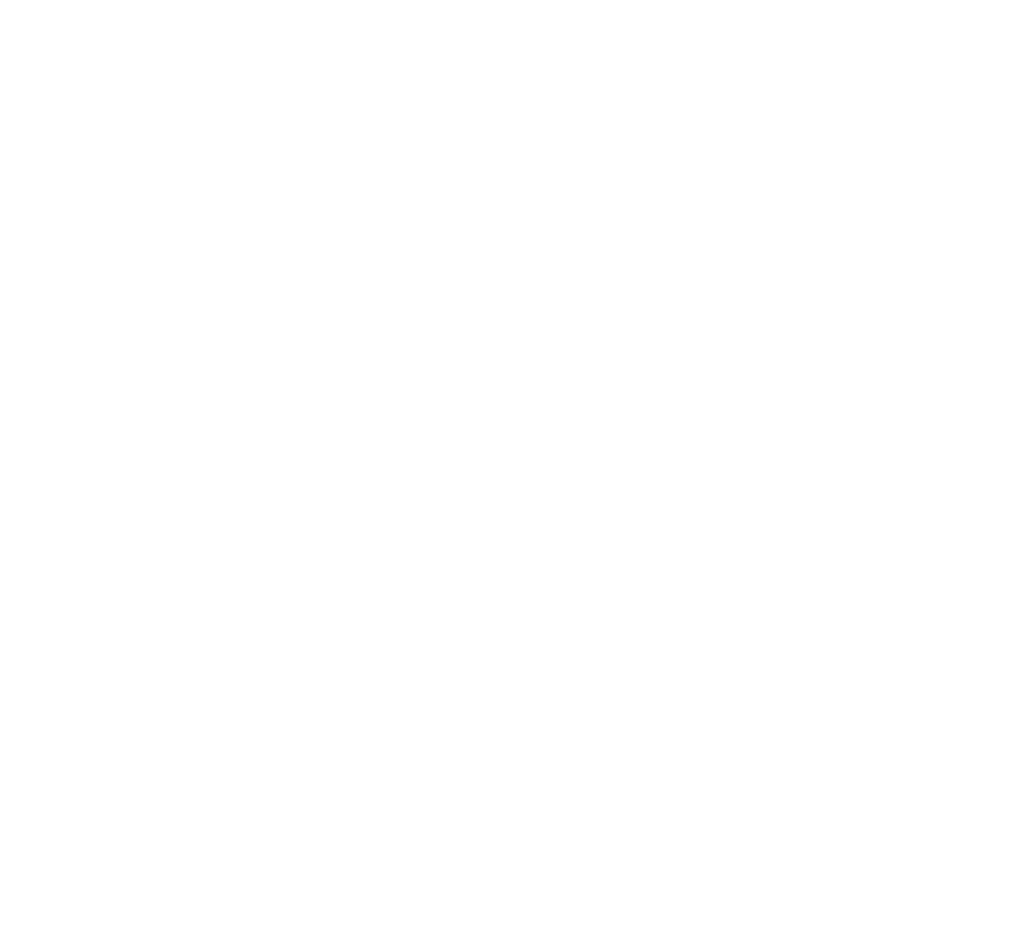
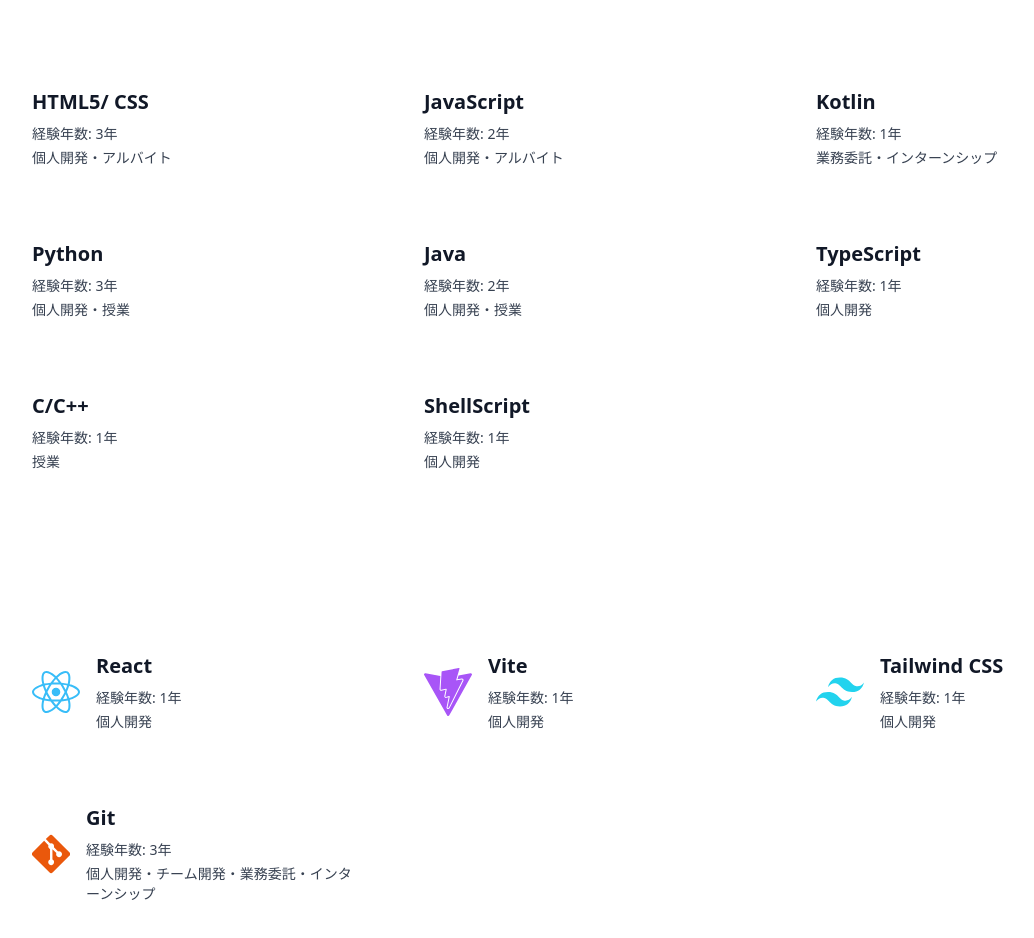
Before and after one commit to niyu07/niyu07-dev, a React app in the folder frontend/: page /tech in a window 1280 px wide. Shown: the part 240-1178 px from the top of the page, without its empty margins (56-1090 px from the left). Before the commit the page ends 800 px from the top, so only its background shows below. Built offline with nearby package versions, Linux system fonts and the light colour scheme; the HTML template or start-up script is replaced by a standard one.

Commit message:
feat: スキルとツールのリストを表示する新しいコンポーネントを追加し、Techページを更新

```diff
--- a/frontend/package.json
+++ b/frontend/package.json
@@ -13,6 +13,7 @@
     "lucide-react": "^0.575.0",
     "react": "^19.2.4",
     "react-dom": "^19.2.4",
+    "react-icons": "^5.5.0",
     "react-router-dom": "^7.13.1",
     "tailwind-merge": "^3.5.0",
     "tailwindcss-animate": "^1.0.7",
--- /dev/null
+++ b/frontend/src/components/tech/SkillList.tsx
@@ -0,0 +1,30 @@
+export default function SkillList() {
+  const skills = [
+    { name: "HTML5/ CSS", years: 3, scene: "個人開発・アルバイト" },
+    { name: "JavaScript", years: 2, scene: "個人開発・アルバイト" },
+    { name: "Kotlin", years: 1, scene: "業務委託・インターンシップ" },
+    { name: "Python", years: 3, scene: "個人開発・授業" },
+    { name: "Java", years: 2, scene: "個人開発・授業" },
+    { name: "TypeScript", years: 1, scene: "個人開発" },
+    { name: "C/C++", years: 1, scene: "授業" },
+    { name: "ShellScript", years: 1, scene: "個人開発" },
+  ];
+  return (
+    <section className="mb-16">
+      <h2 className="text-2xl md:text-3xl font-bold text-white mb-8">スキル</h2>
+      <div className="grid grid-cols-1 md:grid-cols-2 lg:grid-cols-3 gap-6">
+        {skills.map((skill, idx) => (
+          <div key={idx} className="bg-white/80 rounded-2xl p-6">
+            <h3 className="text-xl font-bold text-gray-900 mb-2">
+              {skill.name}
+            </h3>
+            <p className="text-gray-700 text-sm mb-1">
+              経験年数: {skill.years}年
+            </p>
+            <p className="text-gray-700 text-sm">{skill.scene}</p>
+          </div>
+        ))}
+      </div>
+    </section>
+  );
+}
--- /dev/null
+++ b/frontend/src/components/tech/TechHeader.tsx
@@ -0,0 +1,12 @@
+export default function TechHeader() {
+  return (
+    <>
+      <h1 className="text-4xl md:text-5xl font-bold text-center text-white mb-4">
+        Tech Stack
+      </h1>
+      <p className="text-center text-white/70 mb-16 text-lg">
+        得意な技術・ツール一覧
+      </p>
+    </>
+  );
+}
--- /dev/null
+++ b/frontend/src/components/tech/ToolList.tsx
@@ -0,0 +1,56 @@
+import { FaReact, FaGitAlt } from "react-icons/fa";
+import { SiVite, SiTailwindcss } from "react-icons/si";
+
+export default function ToolList() {
+  const tools = [
+    {
+      name: "React",
+      years: 1,
+      scene: "個人開発",
+      icon: <FaReact className="text-sky-400 text-5xl" />,
+    },
+    {
+      name: "Vite",
+      years: 1,
+      scene: "個人開発",
+      icon: <SiVite className="text-purple-500 text-5xl" />,
+    },
+    {
+      name: "Tailwind CSS",
+      years: 1,
+      scene: "個人開発",
+      icon: <SiTailwindcss className="text-cyan-400 text-5xl" />,
+    },
+    {
+      name: "Git",
+      years: 3,
+      scene: "個人開発・チーム開発・業務委託・インターンシップ",
+      icon: <FaGitAlt className="text-orange-600 text-5xl" />,
+    },
+    // 他ツールも追加可能
+  ];
+  return (
+    <section>
+      <h2 className="text-2xl md:text-3xl font-bold text-white mb-8">ツール</h2>
+      <div className="grid grid-cols-1 md:grid-cols-2 lg:grid-cols-3 gap-6">
+        {tools.map((tool, idx) => (
+          <div
+            key={idx}
+            className="bg-white/80 rounded-2xl p-6 flex items-center gap-4"
+          >
+            {tool.icon}
+            <div>
+              <h3 className="text-xl font-bold text-gray-900 mb-2">
+                {tool.name}
+              </h3>
+              <p className="text-gray-700 text-sm mb-1">
+                経験年数: {tool.years}年
+              </p>
+              <p className="text-gray-700 text-sm">{tool.scene}</p>
+            </div>
+          </div>
+        ))}
+      </div>
+    </section>
+  );
+}
--- a/frontend/src/pages/Tech.tsx
+++ b/frontend/src/pages/Tech.tsx
@@ -1,3 +1,15 @@
+import TechHeader from "../components/tech/TechHeader";
+import SkillList from "../components/tech/SkillList";
+import ToolList from "../components/tech/ToolList";
+
 export default function Tech() {
-  return <h1>Tech Page</h1>;
+  return (
+    <div className="min-h-screen px-4 md:px-8 lg:px-16 py-20">
+      <div className="max-w-6xl mx-auto">
+        <TechHeader />
+        <SkillList />
+        <ToolList />
+      </div>
+    </div>
+  );
 }
```
Also changed, not shown: 1 other file (tests, documents, lock files or other folders).
